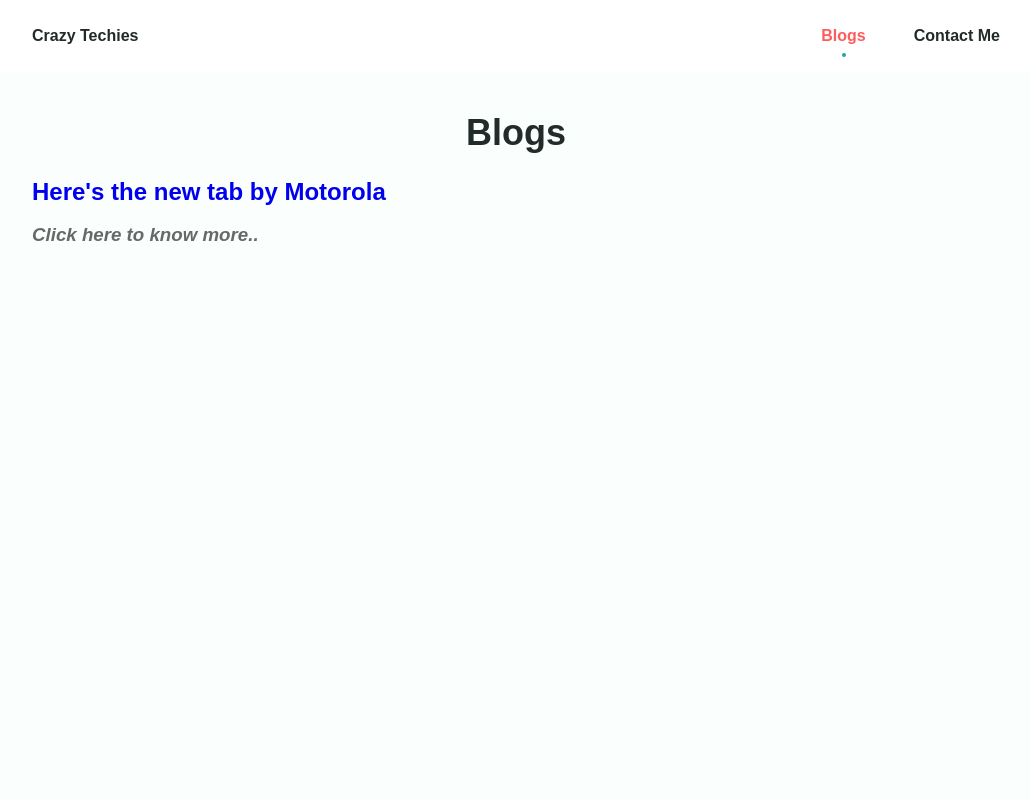
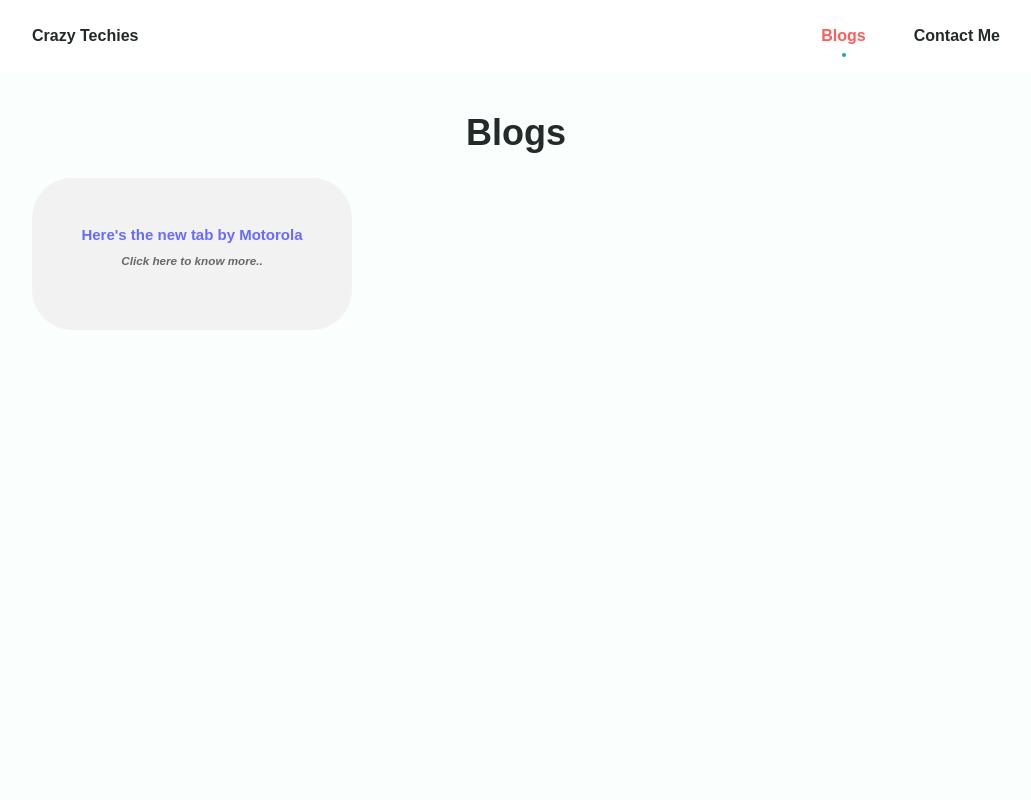
Before and after one commit to stunysteww/crazy, a plain HTML site: page index.html in a window 1280 px wide. Shown: the top 800 px of the page, without its empty margins (124-1155 px from the left). Drawn offline with nearby package versions, Linux system fonts and the light colour scheme.

Commit message:
Update styles.css

```diff
--- a/assets/css/styles.css
+++ b/assets/css/styles.css
@@ -64,7 +64,26 @@ img {
   max-width: 100%;
   height: auto;
 }
+.blog_one{
+  font-family: 'Poppins',sans-serif;
+  background-color: #f2f2f2;
+  border-radius: 5vh;
+  height: 8vh;
 
+  font-size: 10px;
+  text-align: center;
+  justify-content: center;
+  padding: 5%;
+  height: 19vh;
+  padding-bottom: 4vh ;
+  width: 40vh;
+}
+.title_blog_one{
+  text-align: center;
+  vertical-align: middle;
+  color: rgb(106, 106, 255);
+  justify-content: center;
+}
 /*=============== REUSABLE CSS CLASSES ===============*/
 .section {
   padding: 4.5rem 0 2rem;
@@ -81,7 +100,9 @@ img {
 .section__height {
   height: 100vh;
 }
-
+.contact_para{
+  text-align: center;
+}
 /*=============== LAYOUT ===============*/
 .container {
   max-width: 968px;
```
